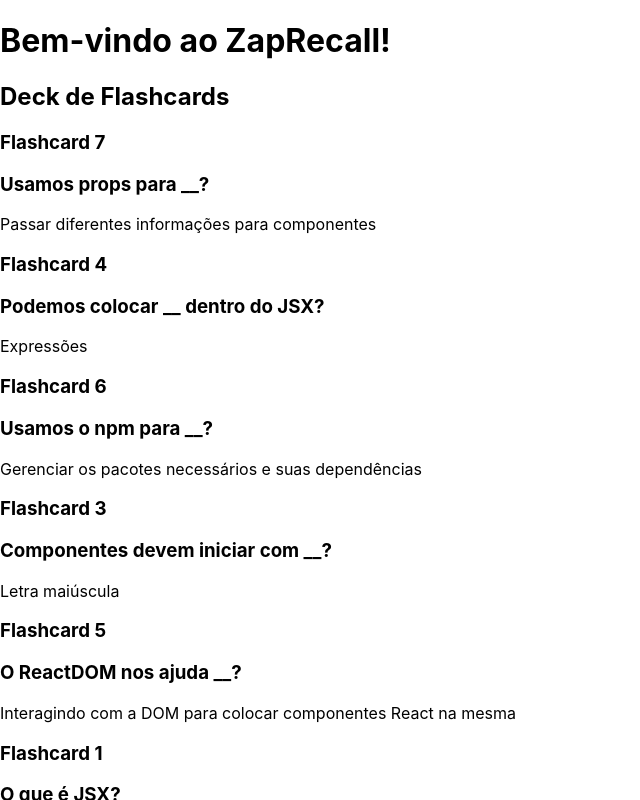
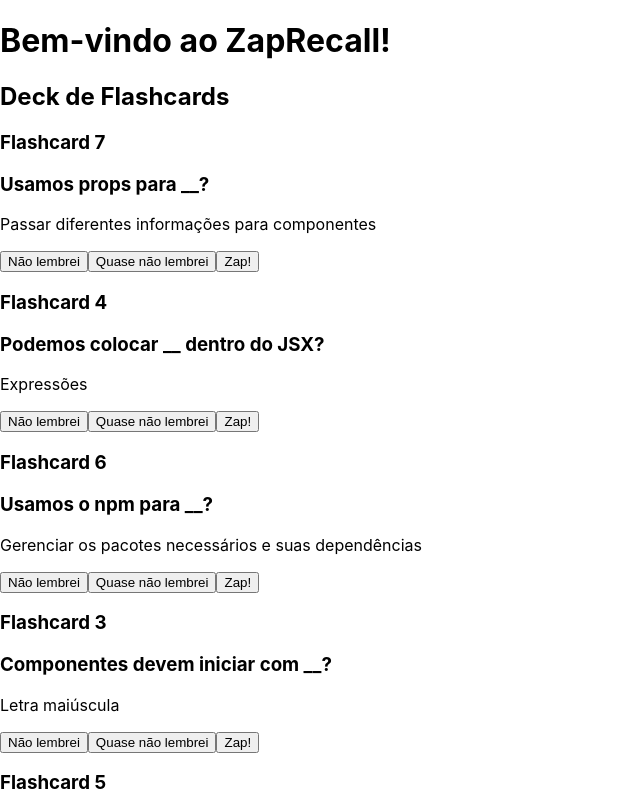
Before and after one commit to DLacerdadev/projeto-zaprecall, a React (Create React App) app: page / in a window 1280 px wide. Both pictures are taken after a click on the button "Iniciar Recall!". Shown: the top 800 px of the page, without its empty margins (0-640 px from the left). Built offline with nearby package versions, Linux system fonts and the light colour scheme.

Commit message:
colocando os botões

```diff
--- a/src/components/FlashCard.jsx
+++ b/src/components/FlashCard.jsx
@@ -2,9 +2,14 @@
 
 const Flashcard = ({ flashcard }) => {
   const [flipped, setFlipped] = useState(false);
+  const [answered, setAnswered] = useState(false);
 
   const handleFlip = () => {
     setFlipped(!flipped);
+  };
+
+  const handleAnswer = (status) => {
+    setAnswered(true);
   };
 
   return (
@@ -16,6 +21,17 @@
         <div className="card-back">
           <h3>{flashcard.question}</h3>
           <p>{flashcard.answer}</p>
+          {!answered && (
+            <div>
+              <button onClick={() => handleAnswer("Não lembrei")}>
+                Não lembrei
+              </button>
+              <button onClick={() => handleAnswer("Quase não lembrei")}>
+                Quase não lembrei
+              </button>
+              <button onClick={() => handleAnswer("Zap!")}>Zap!</button>
+            </div>
+          )}
         </div>
       </div>
     </div>
```
